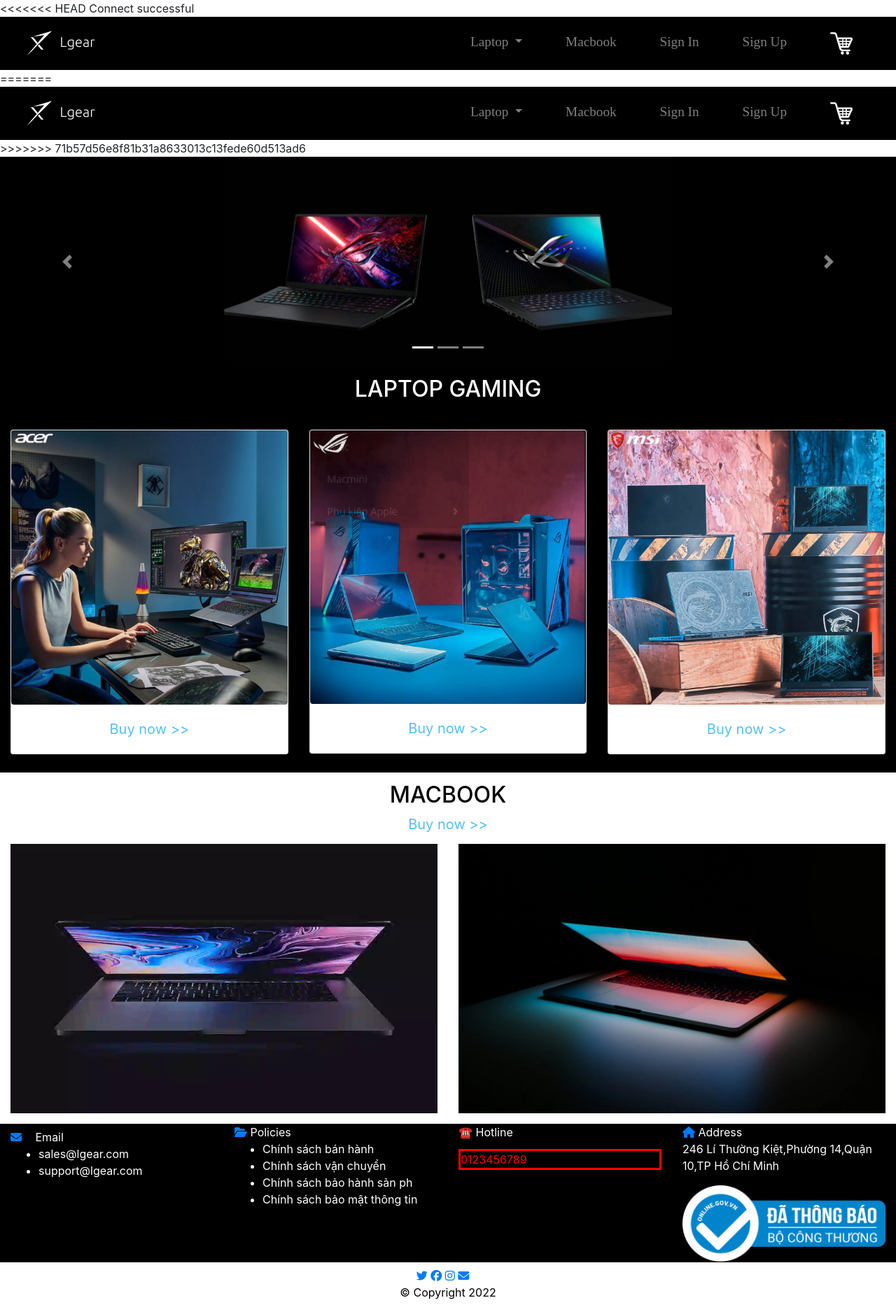
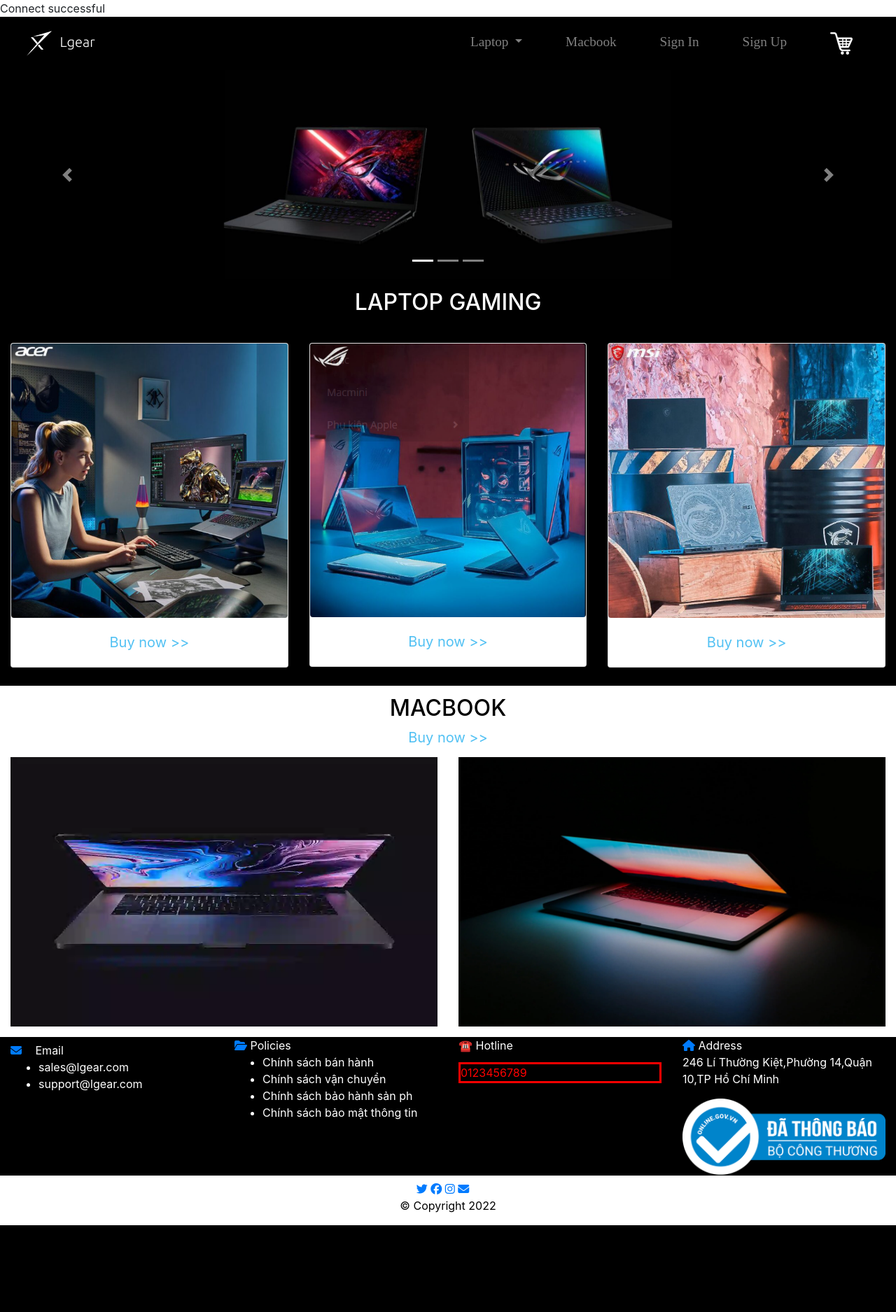
Before and after one commit to quangtruong452001/WebAssignment, a PHP site: page /home.php in a window 1280 px wide. Shown: the whole page at 70% size. After the commit the page ends 1751 px from the top, so only its background shows below. Run offline with PHP 8.4, Linux system fonts and the light colour scheme; some libraries are stand-ins or nearby versions.

Commit message:
Render for database

```diff
--- a/View/header.php
+++ b/View/header.php
@@ -1,6 +1,3 @@
-<<<<<<< HEAD
-
-
 <!doctype html>
 <html lang="en">
 
@@ -79,61 +76,3 @@
         </div>
     </section>
 </header>
-
-
-
-
-
-=======
-<!--    Boostrap link-->
-<!--    CSS-->
-<link rel="stylesheet" href="https://stackpath.bootstrapcdn.com/bootstrap/4.3.1/css/bootstrap.min.css" integrity="sha384-ggOyR0iXCbMQv3Xipma34MD+dH/1fQ784/j6cY/iJTQUOhcWr7x9JvoRxT2MZw1T" crossorigin="anonymous">
-<!--    JS-->
-<script src="https://code.jquery.com/jquery-3.3.1.slim.min.js" integrity="sha384-q8i/X+965DzO0rT7abK41JStQIAqVgRVzpbzo5smXKp4YfRvH+8abtTE1Pi6jizo" crossorigin="anonymous"></script>
-<script src="https://cdnjs.cloudflare.com/ajax/libs/popper.js/1.14.7/umd/popper.min.js" integrity="sha384-UO2eT0CpHqdSJQ6hJty5KVphtPhzWj9WO1clHTMGa3JDZwrnQq4sF86dIHNDz0W1" crossorigin="anonymous"></script>
-<script src="https://stackpath.bootstrapcdn.com/bootstrap/4.3.1/js/bootstrap.min.js" integrity="sha384-JjSmVgyd0p3pXB1rRibZUAYoIIy6OrQ6VrjIEaFf/nJGzIxFDsf4x0xIM+B07jRM" crossorigin="anonymous"></script>
-
-<link rel="stylesheet" href="../styles/home.css">
-
-<section class="black-section">
-    <!--nav bar-->
-    <div class="container-fluid">
-        <nav class="navbar navbar-expand-lg navbar-dark">
-            <a class="navbar-brand" href="home.php"><img src="../images/logo.png"> Lgear </a>
-
-            <button class="navbar-toggler" type="button" data-toggle="collapse" data-target="#navbarSupportedContent" aria-controls="navbarSupportedContent" aria-expanded="false" aria-label="Toggle navigation">
-                <span class="navbar-toggler-icon"></span>
-            </button>
-            <div class="collapse navbar-collapse" id="navbarSupportedContent">
-                <ul class="navbar-nav ml-auto">
-                    <li class="nav-item dropdown">
-                        <a class="nav-link dropdown-toggle" href="#" id="navbarDropdownMenuLink" data-toggle="dropdown" aria-haspopup="true" aria-expanded="false">
-                            Laptop
-                        </a>
-                        <div class="dropdown-menu" aria-labelledby="navbarDropdownMenuLink">
-                            <a class="dropdown-item" href="#">Acer</a>
-                            <a class="dropdown-item" href="#">Asus</a>
-                            <a class="dropdown-item" href="#">MSI</a>
-                        </div>
-                    <li class="nav-item">
-                        <a class="nav-link" href="">Macbook</a>
-                    </li>
-                    <li class="nav-item">
-                        <a class="nav-link" href="?page=signin">Sign In</a>
-
-                    </li>
-                    <li class="nav-item">
-                        <a class="nav-link" href="?page=signup">Sign Up</a>
-                    </li>
-                    <li class="nav-item">
-                        <a class="nav-link" href="" title="View your shopping cart"><img src="../images/shopping-cart.png"></a>
-                    </li>
-                </ul>
-            </div>
-        </nav>
-    </div>
-
-
-
-</section>
->>>>>>> 71b57d56e8f81b31a8633013c13fede60d513ad6
--- a/View/home.php
+++ b/View/home.php
@@ -1,22 +1,13 @@
 <?php
 include 'header.php';
 ?>
+<body>
+<link rel="stylesheet" href="https://stackpath.bootstrapcdn.com/bootstrap/4.3.1/css/bootstrap.min.css" integrity="sha384-ggOyR0iXCbMQv3Xipma34MD+dH/1fQ784/j6cY/iJTQUOhcWr7x9JvoRxT2MZw1T" crossorigin="anonymous">
+<!--            JS-->
+<script src="https://code.jquery.com/jquery-3.3.1.slim.min.js" integrity="sha384-q8i/X+965DzO0rT7abK41JStQIAqVgRVzpbzo5smXKp4YfRvH+8abtTE1Pi6jizo" crossorigin="anonymous"></script>
+<script src="https://cdnjs.cloudflare.com/ajax/libs/popper.js/1.14.7/umd/popper.min.js" integrity="sha384-UO2eT0CpHqdSJQ6hJty5KVphtPhzWj9WO1clHTMGa3JDZwrnQq4sF86dIHNDz0W1" crossorigin="anonymous"></script>
+<script src="https://stackpath.bootstrapcdn.com/bootstrap/4.3.1/js/bootstrap.min.js" integrity="sha384-JjSmVgyd0p3pXB1rRibZUAYoIIy6OrQ6VrjIEaFf/nJGzIxFDsf4x0xIM+B07jRM" crossorigin="anonymous"></script>
 
-<head>
-    <meta charset="UTF-8">
-    <title>Apple products</title>
-
-    <meta name="viewport" content="width=device-width, initial-scale=1">
-    <!--            Boostrap link-->
-    <!--            CSS-->
-    <link rel="stylesheet" href="https://stackpath.bootstrapcdn.com/bootstrap/4.3.1/css/bootstrap.min.css" integrity="sha384-ggOyR0iXCbMQv3Xipma34MD+dH/1fQ784/j6cY/iJTQUOhcWr7x9JvoRxT2MZw1T" crossorigin="anonymous">
-    <!--            JS-->
-    <script src="https://code.jquery.com/jquery-3.3.1.slim.min.js" integrity="sha384-q8i/X+965DzO0rT7abK41JStQIAqVgRVzpbzo5smXKp4YfRvH+8abtTE1Pi6jizo" crossorigin="anonymous"></script>
-    <script src="https://cdnjs.cloudflare.com/ajax/libs/popper.js/1.14.7/umd/popper.min.js" integrity="sha384-UO2eT0CpHqdSJQ6hJty5KVphtPhzWj9WO1clHTMGa3JDZwrnQq4sF86dIHNDz0W1" crossorigin="anonymous"></script>
-    <script src="https://stackpath.bootstrapcdn.com/bootstrap/4.3.1/js/bootstrap.min.js" integrity="sha384-JjSmVgyd0p3pXB1rRibZUAYoIIy6OrQ6VrjIEaFf/nJGzIxFDsf4x0xIM+B07jRM" crossorigin="anonymous"></script>
-
-</head>
-<body>
     <section class="black-section">
         <!--Carousel-->
         <div id="carouselExampleIndicators" class="carousel slide" data-ride="carousel">
--- a/View/products.php
+++ b/View/products.php
@@ -9,6 +9,11 @@ print_r($length);
 ?>
 
 <body>
+<link rel="stylesheet" href="https://stackpath.bootstrapcdn.com/bootstrap/4.3.1/css/bootstrap.min.css" integrity="sha384-ggOyR0iXCbMQv3Xipma34MD+dH/1fQ784/j6cY/iJTQUOhcWr7x9JvoRxT2MZw1T" crossorigin="anonymous">
+<!--            JS-->
+<script src="https://code.jquery.com/jquery-3.3.1.slim.min.js" integrity="sha384-q8i/X+965DzO0rT7abK41JStQIAqVgRVzpbzo5smXKp4YfRvH+8abtTE1Pi6jizo" crossorigin="anonymous"></script>
+<script src="https://cdnjs.cloudflare.com/ajax/libs/popper.js/1.14.7/umd/popper.min.js" integrity="sha384-UO2eT0CpHqdSJQ6hJty5KVphtPhzWj9WO1clHTMGa3JDZwrnQq4sF86dIHNDz0W1" crossorigin="anonymous"></script>
+<script src="https://stackpath.bootstrapcdn.com/bootstrap/4.3.1/js/bootstrap.min.js" integrity="sha384-JjSmVgyd0p3pXB1rRibZUAYoIIy6OrQ6VrjIEaFf/nJGzIxFDsf4x0xIM+B07jRM" crossorigin="anonymous"></script>
 
 <link rel="stylesheet" href="../styles/style.css">
 
```
